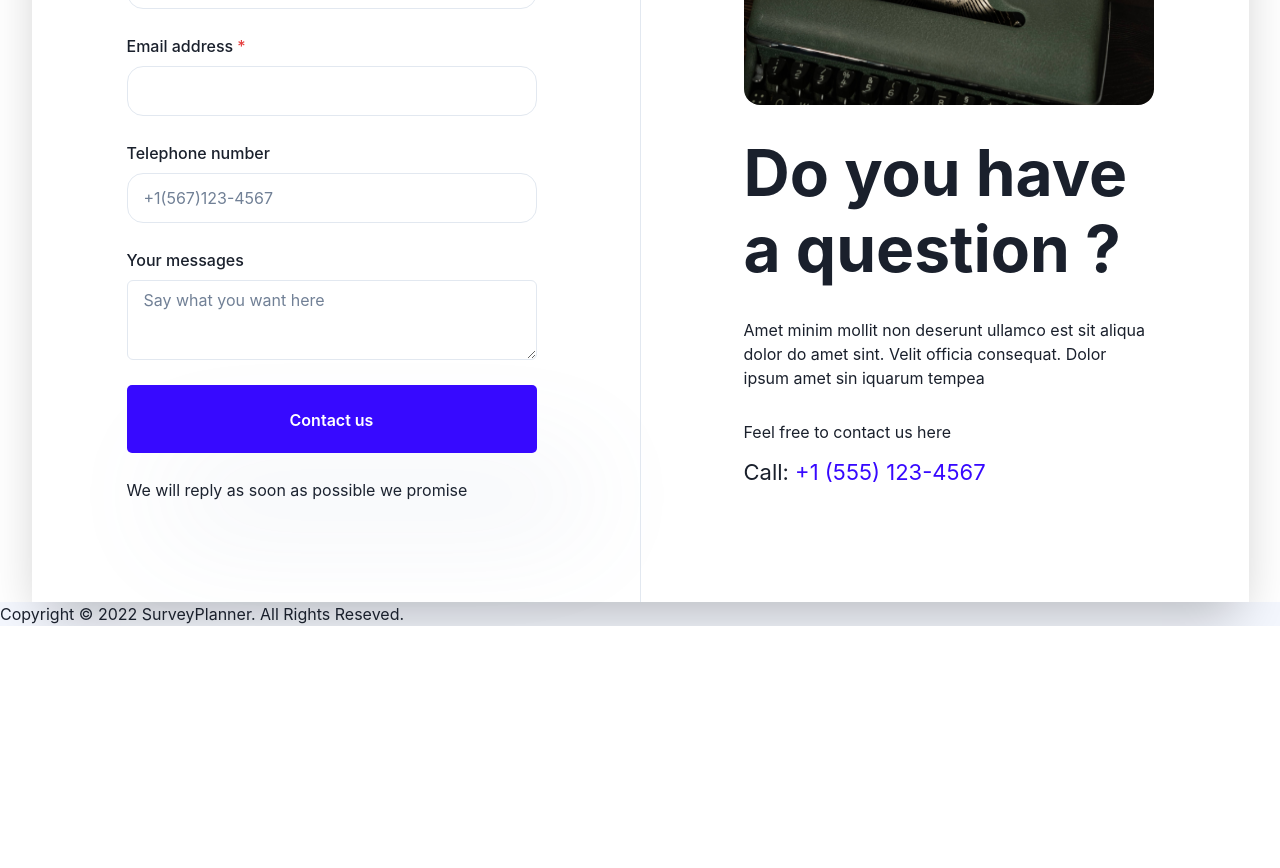
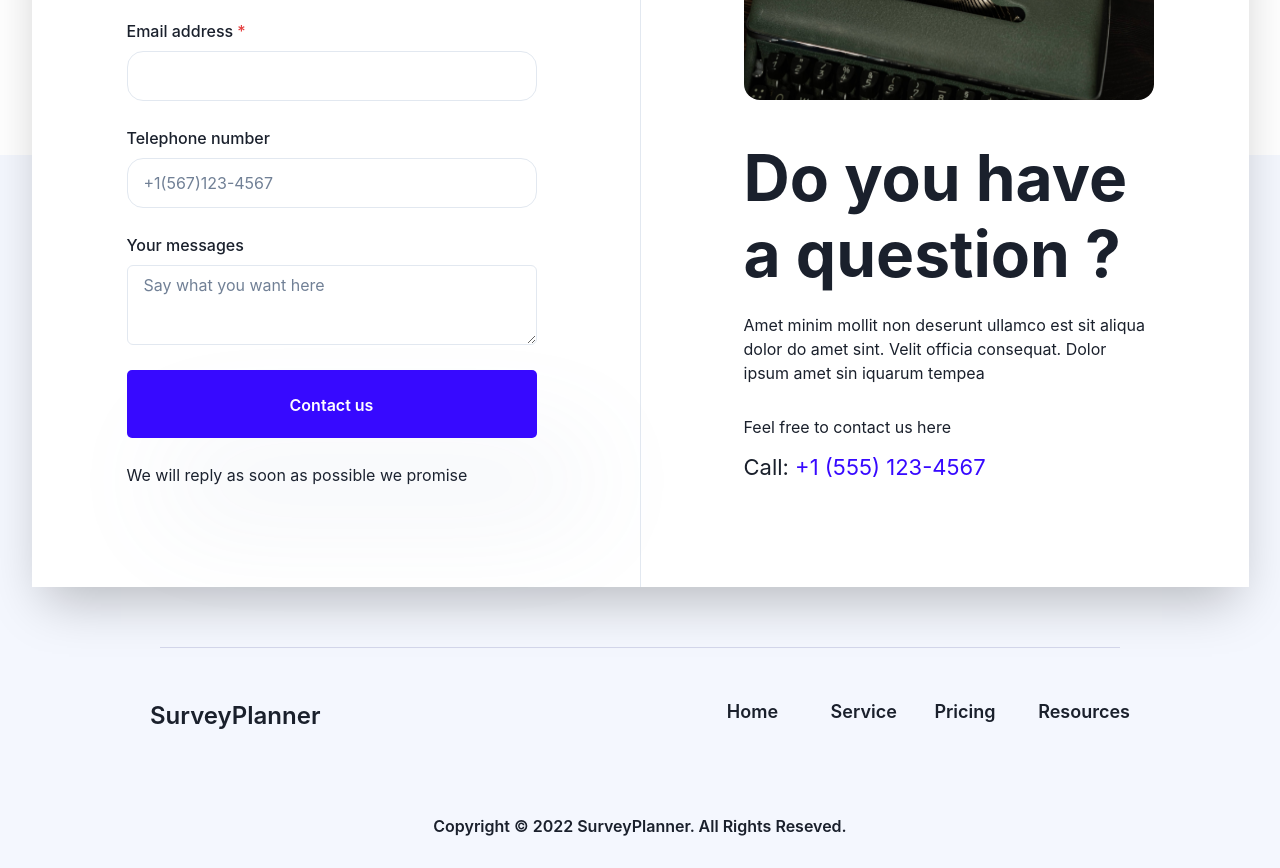
Before and after one commit to Njimukara/survey_dev, a Next.js app: page / in a window 1280 px wide. Shown: the part 5340-6208 px from the top of the page. Before the commit the page ends 5966 px from the top, so only its background shows below. Built offline with nearby package versions, Linux system fonts and the light colour scheme.

Commit message:
Finish Footer Implementation

```diff
--- a/layouts/home/Footer.tsx
+++ b/layouts/home/Footer.tsx
@@ -1,12 +1,32 @@
-import React from 'react'
-import { Box, Text } from '@chakra-ui/react'
+import React from "react";
+import Link from "next/link";
+import { Box, Center, Flex, Grid, SimpleGrid, Spacer, Text } from "@chakra-ui/react";
+import { HSeparator } from "../../components/separator/Separator";
 
-const Footer = () => {
+const Footer = ({ children }: any) => {
   return (
-    <Box as="footer" bg="secondary.500">
-        <Text>Copyright © 2022 SurveyPlanner. All Rights Reseved.</Text>
+    <Box as="footer" pt="5px" bg="secondary.500">
+      {children}
+      <Box>
+        <HSeparator width="960px" mt="60px" mx="auto" />
+        <Flex width="980px" mx="auto" my="50px">
+          <Box fontSize="24px" fontWeight="600">
+            <Link href="/">SurveyPlanner</Link>
+          </Box>
+          <Spacer />
+          <Grid templateColumns='repeat(4, 1fr)' gap={3} fontSize="18px" fontWeight="600">
+            <Link href="/">Home</Link>
+            <Link href="/service">Service</Link>
+            <Link href="/pricing">Pricing</Link>
+            <Link href="/pricing">Resources</Link>
+          </Grid>
+        </Flex>
+        <Center mx="auto" fontWeight="600" py="30px">
+          Copyright © 2022 SurveyPlanner. All Rights Reseved.
+        </Center>
+      </Box>
     </Box>
-  )
-}
+  );
+};
 
-export default Footer
+export default Footer;
--- a/pages/index.tsx
+++ b/pages/index.tsx
@@ -279,7 +279,7 @@ const Home: NextPage = () => {
       </Section>
 
       {/* Get started Section ; */}
-      <Box>
+      <Box pb="430px">
         <Container maxW='container.xl' centerContent py="150px">
           <SimpleGrid columns={2} spacing={100} minChildWidth="570px">
             <Box w="570px" mt="100px" mx="50px">
@@ -298,10 +298,12 @@ const Home: NextPage = () => {
         </Container>
       </Box>
 
-      {/* Contact us section  */}
-      <Box>
-      <Container maxW='container.xl' centerContent>
-        <Stack divider={<VSeparator />} boxShadow='2xl'  direction={['column', 'row'] } >
+      {/* Contect section  */}
+      <Footer>
+               {/* Contact us section  */}
+      <Box mt="-450px">
+      <Container maxW='container.xl' centerContent >
+        <Stack divider={<VSeparator />} boxShadow='2xl' bg="white" direction={['column', 'row'] } >
           <Box width="600px" px="95px" mt="50px" >
             <Heading as="h2" my="30px">Lets get in touch</Heading>
             <Text>Morbi non quam nec dui luctus rutrum.</Text>
@@ -329,10 +331,10 @@ const Home: NextPage = () => {
             </Box>
           </Box>
 
-          <Box width="600px" px="95px" mt="50px">
+          <Box width="600px" px="95px" mt="60px">
             <Image src="/contact-us.jpg" width="450px" height="330px" borderRadius="16px"/>
-            <Heading as="h3" fontSize="64px" my="30px">Do you have a question ?</Heading>
-            <Text mt="30px" mb="30px">Amet minim mollit non deserunt ullamco est sit aliqua dolor do amet sint. Velit officia consequat. Dolor ipsum amet sin iquarum tempea</Text>
+            <Heading as="h3" fontSize="64px" mt="40px">Do you have a question ?</Heading>
+            <Text mt="20px" mb="30px">Amet minim mollit non deserunt ullamco est sit aliqua dolor do amet sint. Velit officia consequat. Dolor ipsum amet sin iquarum tempea</Text>
             <Text mb="12px">Feel free to contact us here</Text>
             <Text fontSize="22px">Call: <Text as="span" color="primary.500">+1 (555) 123-4567</Text></Text>
           </Box>
@@ -340,9 +342,7 @@ const Home: NextPage = () => {
         </Stack>
         </Container>
       </Box>
-
-      {/* Contect section  */}
-      <Footer />
+      </Footer>
     </Box>
   );
 };
```
